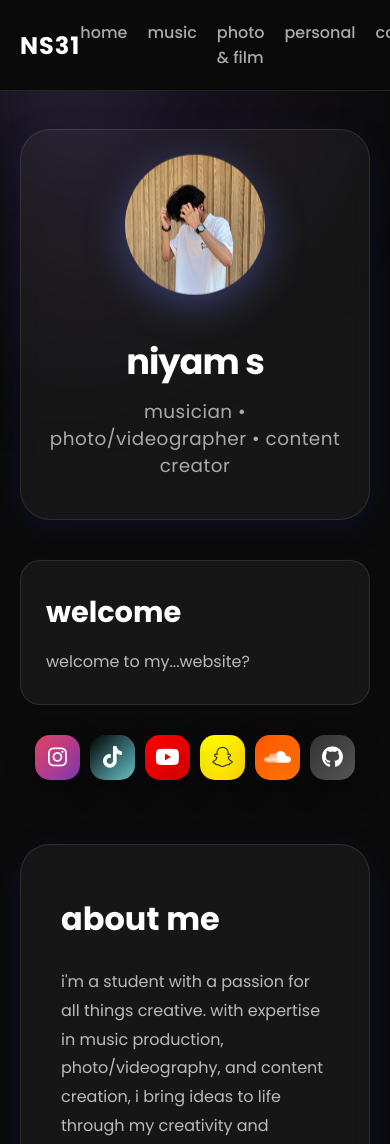
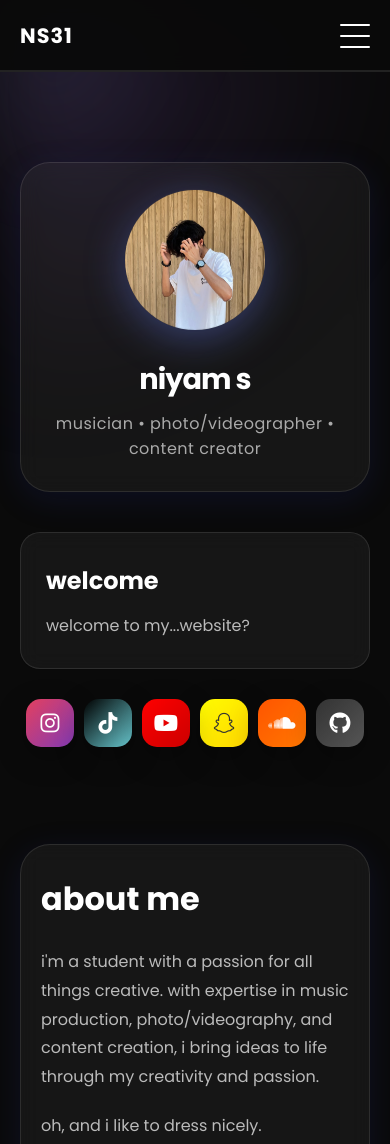
Before and after one commit to NS0731/mywebsite, a plain HTML site: page index.html in a window 390 px wide. Shown: the top 1144 px of the page. Drawn offline with Linux system fonts and the light colour scheme.

Commit message:
few bits

```diff
--- a/index.html
+++ b/index.html
@@ -27,6 +27,11 @@
                 <li><a href="/personal" class="nav-link">personal</a></li>
                 <li><a href="/contact" class="nav-link">contact</a></li>
             </ul>
+            <button class="hamburger-menu" id="hamburger">
+                <span></span>
+                <span></span>
+                <span></span>
+            </button>
         </div>
     </nav>
 
--- a/scripts/script.js
+++ b/scripts/script.js
@@ -2,6 +2,23 @@
 document.addEventListener('mousemove', (e) => {
     document.documentElement.style.setProperty('--mouse-x', e.clientX + 'px');
     document.documentElement.style.setProperty('--mouse-y', e.clientY + 'px');
+});
+
+// hamburger menu toggle
+const hamburger = document.getElementById('hamburger');
+const navMenu = document.querySelector('.nav-menu');
+
+hamburger.addEventListener('click', () => {
+    hamburger.classList.toggle('active');
+    navMenu.classList.toggle('active');
+});
+
+// close menu when nav link is clicked
+document.querySelectorAll('.nav-link').forEach(link => {
+    link.addEventListener('click', () => {
+        hamburger.classList.remove('active');
+        navMenu.classList.remove('active');
+    });
 });
 
 // dropdown functionality
@@ -150,12 +167,14 @@ const pages = {
             <div class="about-container">
                 <h2>about me</h2>
                 <p>i'm a student with a passion for all things creative. with expertise in music production, photo/videography, and content creation, i bring ideas to life through my creativity and passion.</p>
+                <p>oh, and i like to dress nicely.</p>
                 <div class="skills">
                     <div class="skill-tag">music production</div>
                     <div class="skill-tag">photography</div>
                     <div class="skill-tag">videography</div>
                     <div class="skill-tag">content creation</div>
                     <div class="skill-tag">sound engineering</div>
+                    <div class="skill-tag">fashion</div>
                 </div>
             </div>
         </section>
--- a/styles/style.css
+++ b/styles/style.css
@@ -170,7 +170,7 @@ body::after {
 
 @keyframes float {
     0%, 100% { transform: translateY(0px); }
-    50% { transform: translateY(-20px); }
+    50% { transform: translateY(-4px); }
 }
 
 .profile h1 {
@@ -245,7 +245,7 @@ body::after {
     text-decoration: none;
     font-weight: 600;
     font-size: 0.9em;
-    transition: all 0.3s cubic-bezier(0.34, 1.56, 0.64, 1);
+    transition: all 0.5s cubic-bezier(0.34, 1.56, 0.64, 1);
     color: white;
     box-shadow: 0 10px 30px rgba(0, 0, 0, 0.3);
     position: relative;
@@ -756,6 +756,97 @@ footer {
     width: 100%;
 }
 
+.hamburger-menu {
+    display: none;
+    flex-direction: column;
+    justify-content: space-between;
+    width: 30px;
+    height: 24px;
+    background: none;
+    border: none;
+    cursor: pointer;
+    padding: 0;
+    z-index: 1001;
+}
+
+.hamburger-menu span {
+    display: block;
+    width: 100%;
+    height: 2px;
+    background: #ffffff;
+    border-radius: 2px;
+    transition: all 0.4s ease;
+}
+
+.hamburger-menu.active {
+    transform: rotate(180deg);
+}
+
+.hamburger-menu.active span:nth-child(1) {
+    transform: rotate(45deg) translate(8px, 8px);
+}
+
+.hamburger-menu.active span:nth-child(2) {
+    opacity: 0;
+}
+
+.hamburger-menu.active span:nth-child(3) {
+    transform: rotate(-45deg) translate(8px, -8px);
+}
+
+@media (max-width: 768px) {
+    .hamburger-menu {
+        display: flex;
+    }
+
+    .nav-menu {
+        position: absolute;
+        top: 70px;
+        left: 0;
+        right: 0;
+        flex-direction: column;
+        gap: 0;
+        background: rgba(10, 10, 10, 0.98);
+        backdrop-filter: blur(10px);
+        border-bottom: 1px solid rgba(255, 255, 255, 0.1);
+        max-height: 0;
+        overflow: hidden;
+        transition: max-height 0.3s ease;
+    }
+
+    .nav-menu.active {
+        max-height: 500px;
+    }
+
+    .nav-menu li {
+        border-bottom: 1px solid rgba(255, 255, 255, 0.05);
+    }
+
+    .nav-menu li:last-child {
+        border-bottom: none;
+    }
+
+    .nav-link {
+        display: block;
+        padding: 16px 20px;
+        color: #aaa;
+    }
+
+    .nav-link::after {
+        display: none;
+    }
+
+    .nav-link:hover {
+        color: #ffffff;
+        background: rgba(255, 255, 255, 0.05);
+    }
+
+    .nav-link.active {
+        color: #667eea;
+        background: rgba(102, 126, 234, 0.1);
+    }
+}
+
 @media (max-width: 600px) {
     .profile h1 {
         font-size: 2.2em;
@@ -779,10 +870,6 @@ footer {
         font-size: 1em;
     }
 
-    .nav-menu {
-        gap: 20px;
-    }
-
     .page-header h1 {
         font-size: 2em;
     }
@@ -791,3 +878,38 @@ footer {
         grid-template-columns: 1fr;
     }
 }
+
+@media (max-width: 480px) {
+    .profile h1 {
+        font-size: 1.8em;
+    }
+
+    .tagline {
+        font-size: 1em;
+    }
+
+    .nav-logo {
+        font-size: 1.3em;
+    }
+
+    .social-btn {
+        width: 48px;
+        height: 48px;
+    }
+
+    .profile {
+        padding: 30px 20px;
+    }
+
+    .about-container {
+        padding: 30px 20px;
+    }
+
+    .page-header h1 {
+        font-size: 1.5em;
+    }
+
+    .intro-section h2 {
+        font-size: 1.5em;
+    }
+}
```
Also changed, not shown: 1 other file.
